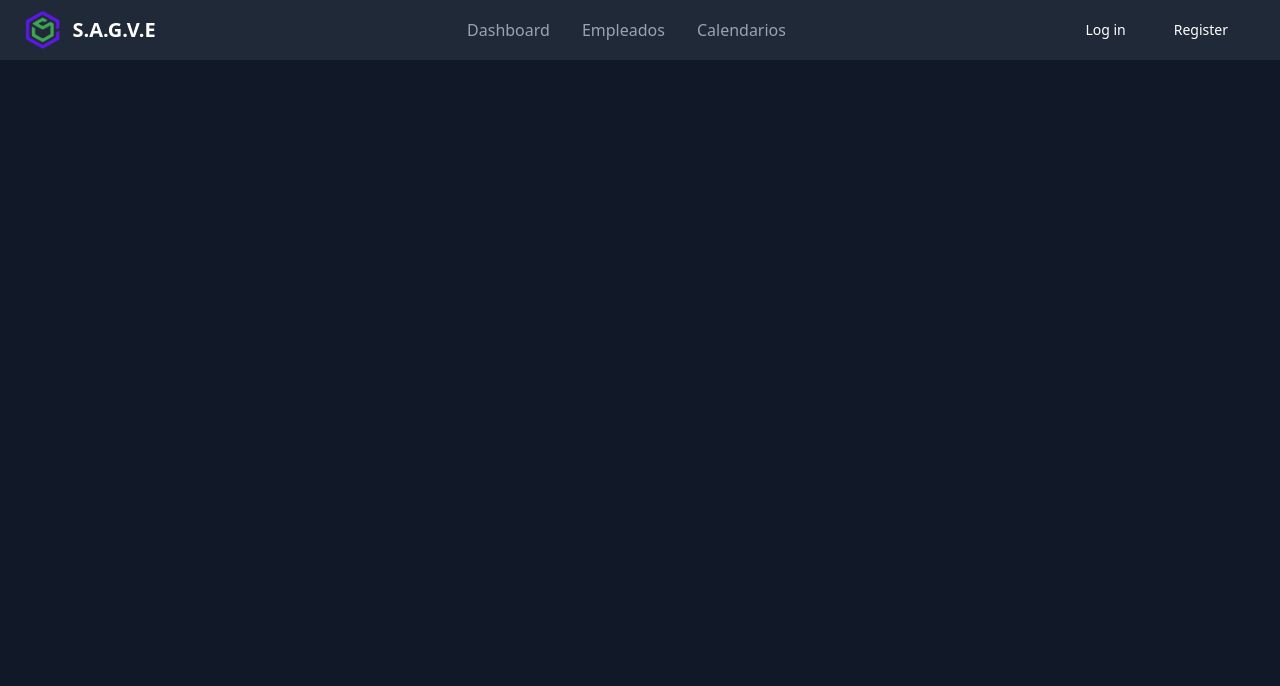
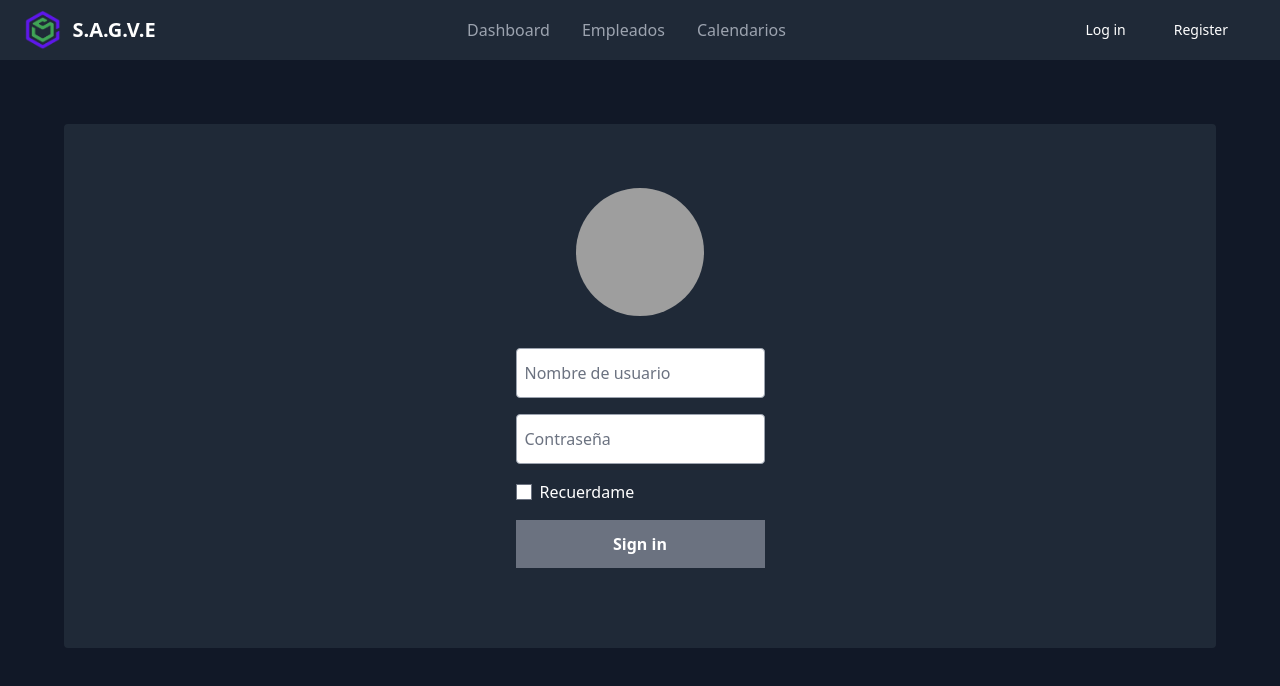
Before and after one commit to blue00f/gestion-vacaciones, a React (Vite) app in the folder client/: page /login in a window 1280 px wide. Shown: the top 686 px of the page. Built offline with nearby package versions, Linux system fonts and the light colour scheme; grey boxes are pictures that could not be loaded.

Commit message:
fix: Arreglar rutas

```diff
--- a/client/src/App.jsx
+++ b/client/src/App.jsx
@@ -1,4 +1,4 @@
-import { Routes, Route } from "react-router-dom"
+import { Routes, Route, Navigate } from "react-router-dom"
 import React from "react"
 import Header from "./components/Header"
 import Login from "./components/Login"
@@ -12,9 +12,10 @@ import "flowbite-datepicker"
 function App() {
   return (
     <>
-      <Header />
+       <Header/>
       <Routes>
-        <Route exact path="/" element={<Login />} />
+      <Route path="*" element={<Navigate to="/login" />} />
+        <Route exact path="/login" element={<Login />} />
         <Route exact path="/calendar" element={<Calendar />} />
         <Route exact path="/dashboard" element={<Dashboard />} />
         <Route exact path="/formemployee" element={<FormEmployee />} />
--- a/client/src/components/Header.jsx
+++ b/client/src/components/Header.jsx
@@ -17,7 +17,7 @@ function Header() {
           </a>
           <div className="flex items-center lg:order-2">
             <Link
-              to="/"
+              to="/login"
               className="text-white focus:ring-4 font-medium rounded-lg text-sm px-4 lg:px-5 py-2 lg:py-2.5 mr-2 hover:bg-gray-700 focus:outline-none focus:ring-gray-800">
               Log in
             </Link>
--- a/client/src/components/Login.jsx
+++ b/client/src/components/Login.jsx
@@ -32,7 +32,7 @@ function Login() {
               required
             />
           </div>
-          <div className="my-4 flex items-center">
+          <div className="my-4 flex items-center text-white">
             <input className="h-4 w-4 mr-2" type="checkbox" id="userRemember" />
             <label for="userRemember">Recuerdame</label>
           </div>
```
